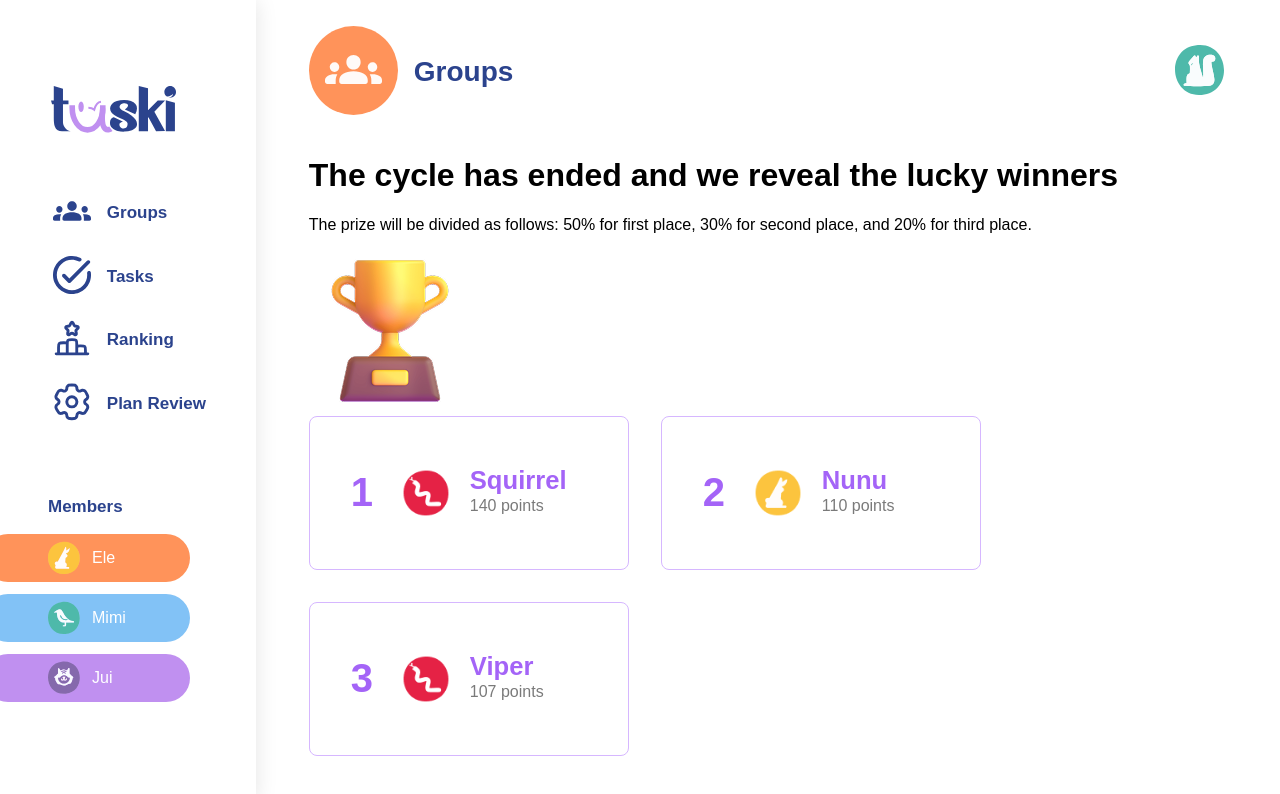
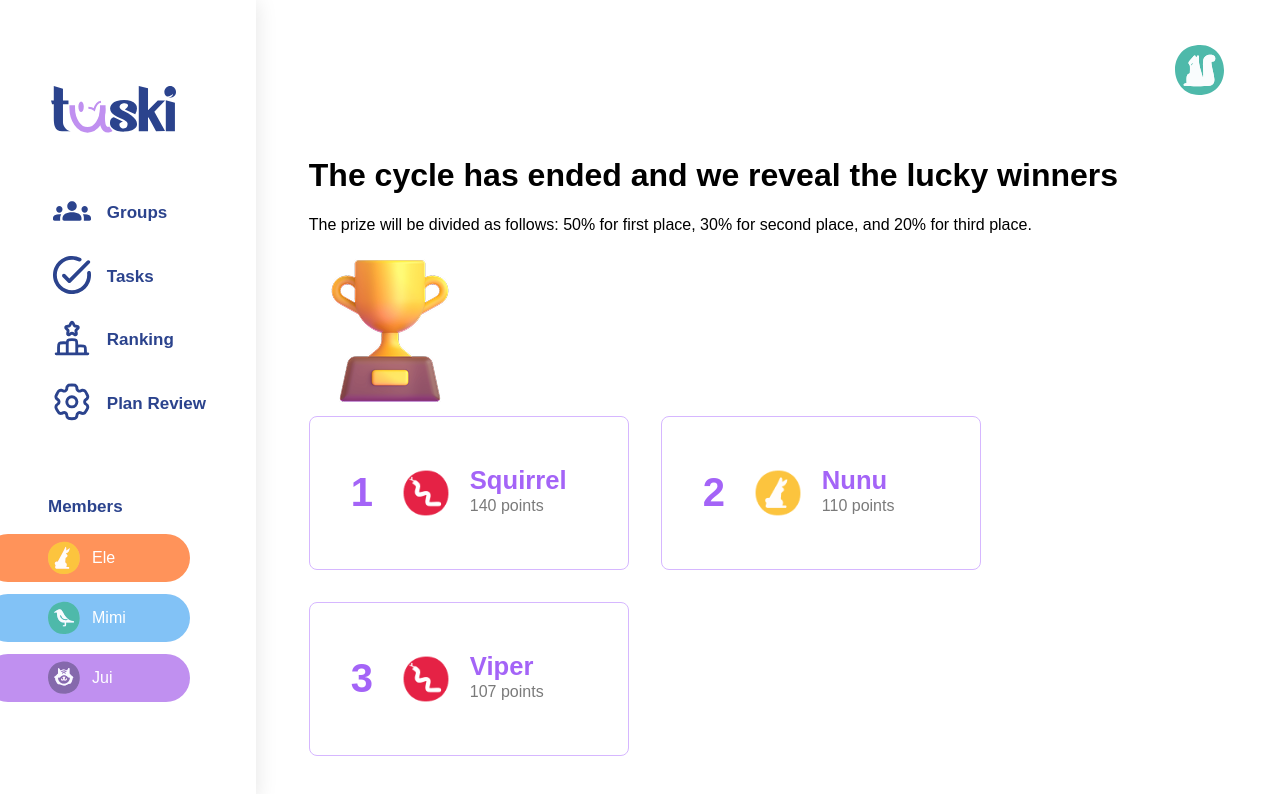
Before and after one commit to NikSala10/TaskiProject, a React (Vite) app: page / in a window 1280 px wide. Shown: the top 794 px of the page. Built offline with nearby package versions, Linux system fonts and the light colour scheme.

Commit message:
feat: last changes

```diff
--- a/src/pages/Ranking/Ranking.tsx
+++ b/src/pages/Ranking/Ranking.tsx
@@ -7,14 +7,17 @@ import ElephantIcon from "../../assets/Elefante.png";
 import RabitIcon from "../../assets/Conejo.png";
 import ViperIcon from "../../assets/Serpiente.png";
 import BunIcon from "../../assets/Mono.png";
+import { useNavigate } from "react-router";
 
 const RankingPage = () => {
 
   useSetPageInfo("Ranking");
+  const navigate = useNavigate();
+
 
   return (
     <div className="ranking-page">
-      <CardPoint position={1} name="Squirrel" points={140} icon={SquirrelIcon}  />
+      <CardPoint position={1} name="Squirrel" points={140} icon={SquirrelIcon} onClick={() => {navigate('/winner')}}  />
       <CardPoint position={2} name="Nunu" points={110} icon={RabitIcon} />
       <CardPoint position={3} name="Viper" points={107} icon={ViperIcon}  />
       <CardPoint position={4} name="Bear" points={101} icon={BearIcon}  />
--- a/src/pages/Winners/Winners.tsx
+++ b/src/pages/Winners/Winners.tsx
@@ -5,7 +5,7 @@ import ViperIcon from "../../assets/Serpiente.png";
 import WinnerIcon from "../../assets/trophy.png";
 
 const winners = () => {
-  useSetPageInfo("Groups");
+  useSetPageInfo("");
 
   return (
     <>
--- a/src/types/CardPoint.tsx
+++ b/src/types/CardPoint.tsx
@@ -4,4 +4,5 @@ export interface CardPointProps {
   name: string;
   points: number;
   icon: string;
+  onClick?: () => void;
 }
```
